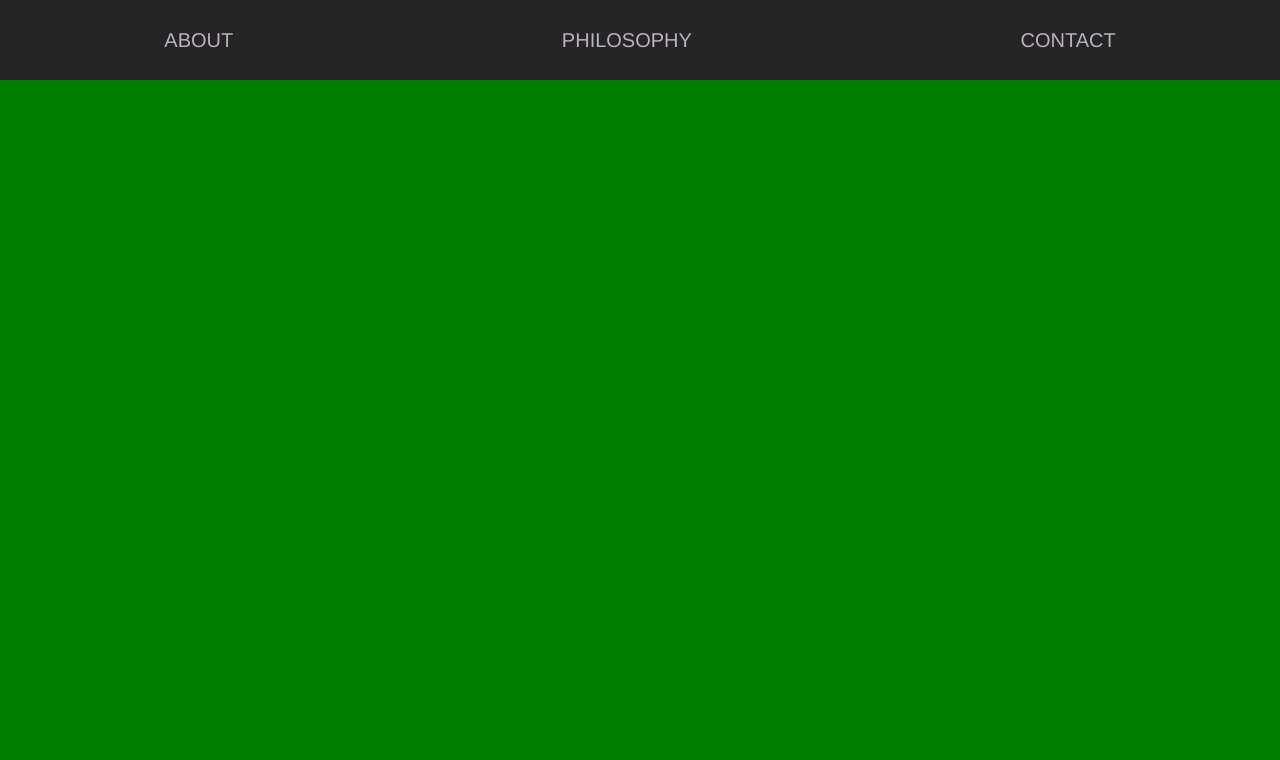
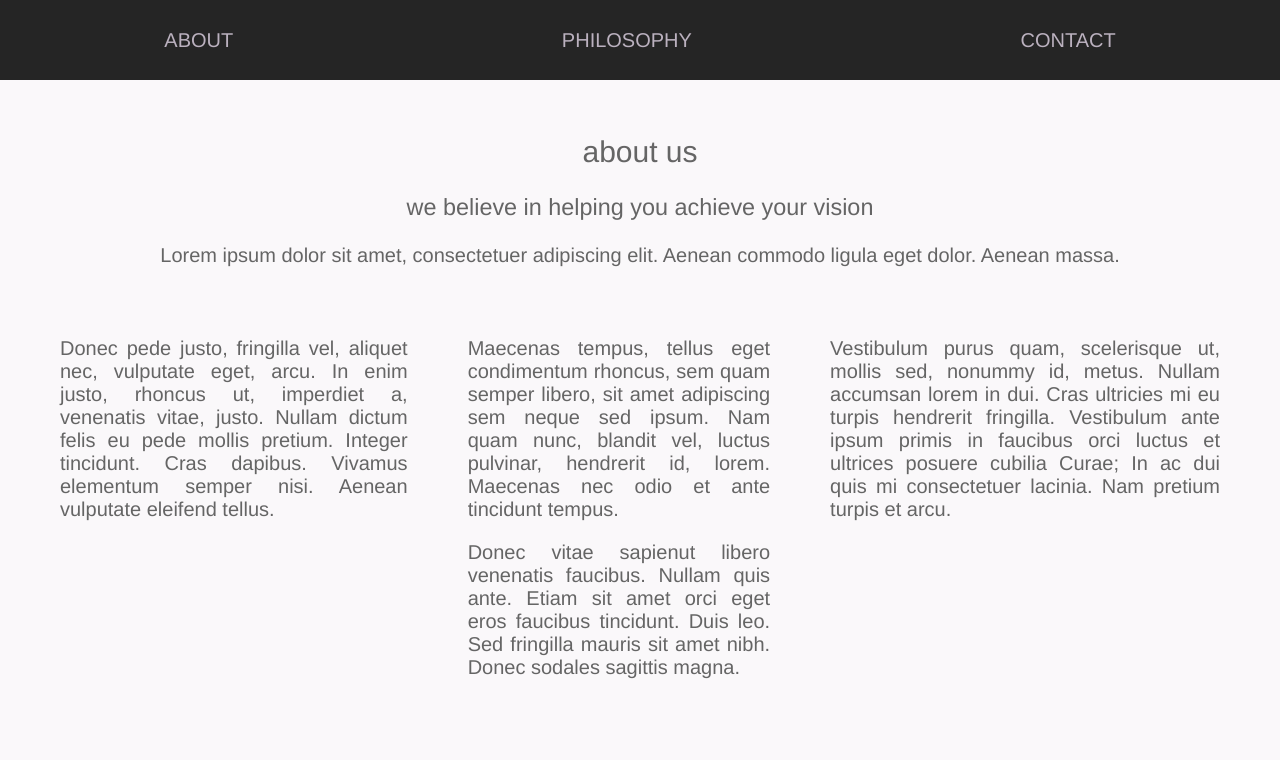
Before and after one commit to jaspinall/responsive-demo, a plain HTML site: page index.html in a window 1280 px wide. Shown: the part 720-1480 px from the top of the page. Drawn offline with Linux system fonts and the light colour scheme.

Commit message:
flesh out about section

```diff
--- a/index.html
+++ b/index.html
@@ -44,6 +44,44 @@
     </section>
 
     <section id="about">
+      <h1>about us</h1>
+      <h3>we believe in helping you achieve your vision</h3>
+      <div class="lead">
+        <p>Lorem ipsum dolor sit amet, consectetuer adipiscing elit.
+          Aenean commodo ligula eget dolor. Aenean massa.
+        </p>
+      </div>
+      <div class="aboutGroup">
+        <div class="aboutBox">
+          <p>
+            Donec pede justo, fringilla vel, aliquet nec, vulputate eget, arcu.
+            In enim justo, rhoncus ut, imperdiet a, venenatis vitae, justo. Nullam
+            dictum felis eu pede mollis pretium. Integer tincidunt. Cras dapibus.
+            Vivamus elementum semper nisi. Aenean vulputate eleifend tellus.
+          </p>
+        </div>
+        <div class="aboutBox">
+          <p>
+            Maecenas tempus, tellus eget condimentum rhoncus, sem quam semper libero,
+            sit amet adipiscing sem neque sed ipsum. Nam quam nunc, blandit vel, luctus pulvinar,
+            hendrerit id, lorem. Maecenas nec odio et ante tincidunt tempus.
+          </p>
+
+          <p>
+            Donec vitae sapienut libero venenatis faucibus. Nullam quis ante. Etiam sit amet orci eget eros
+            faucibus tincidunt. Duis leo. Sed fringilla mauris sit amet nibh. Donec sodales
+            sagittis magna.
+          </p>
+        </div>
+        <div class="aboutBox">
+          <p>
+             Vestibulum purus quam, scelerisque ut, mollis sed, nonummy id, metus.
+             Nullam accumsan lorem in dui. Cras ultricies mi eu turpis hendrerit fringilla.
+             Vestibulum ante ipsum primis in faucibus orci luctus et ultrices posuere cubilia
+             Curae; In ac dui quis mi consectetuer lacinia. Nam pretium turpis et arcu.
+          </p>
+        </div>
+      </div>
     </section>
 
     <section id="details">
--- a/styles.css
+++ b/styles.css
@@ -2,10 +2,11 @@ html
 {
   box-sizing: border-box;
   background:#faf8fa;
-  color: #bbb1bf;
+  color: #656565;
   font-family: Helvetica, Arial, sans-serif;
   font-size: 20px;
   font-weight: 200;
+  text-align: center;
 }
 
 body, ul {
@@ -19,6 +20,10 @@ body, ul {
 
 a {
   text-decoration: none;
+}
+
+h1, h2, h3, h4 {
+  font-weight: 400;
 }
 
 /* main panel styling */
@@ -70,11 +75,11 @@ a {
 }
 
 .panel2 p, .panel2 a {
-  color: #020202;
+  color: #252525;
 }
 
 .button2 {
-  border: 2px solid #020202;
+  border: 2px solid #252525;
 }
 
 .panel3 p, .panel3 a {
@@ -92,6 +97,7 @@ a {
 .panelButton {
   width: 200px;
   height: 50px;
+  padding: 5px;
   margin-bottom: 100px;
   font-size: 1.5em;
 }
@@ -106,6 +112,10 @@ nav {
 
 nav a {
   color: #bbb1bf;
+}
+
+nav a:hover {
+  color: #656565;
 }
 
 .hamburger {
@@ -153,11 +163,6 @@ nav a {
 }
 
 
-#about {
-  height: 100vh;
-  background-color: green;
-}
-
 #details {
   height: 100vh;
   background-color: red;
@@ -168,6 +173,21 @@ nav a {
   background-color: blue;
 }
 
+/* about section */
+#about {
+  padding: 30px;
+  height: 100vh;
+}
+
+.aboutGroup {
+  display: flex;
+}
+
+.aboutBox {
+  padding: 30px;
+  text-align: justify;
+  flex-grow: 1;
+}
 
 @media screen and (max-width : 450px) {
 
@@ -182,7 +202,7 @@ nav a {
     display: inline-block;
     visibility: visible;
     height: 30px;
-    margin: 20px;
+    margin: 20px 0 0 -250px;
   }
 
   .closeMenu {
@@ -226,4 +246,18 @@ nav a {
     display: none;
   }
 
+  #about {
+    padding: 10px;
+    height: 100%;
+  }
+
+  .aboutGroup {
+    display: flex;
+    flex-direction: column;
+  }
+
+  .aboutBox {
+    padding: 5px;
+  }
+
 }
```
